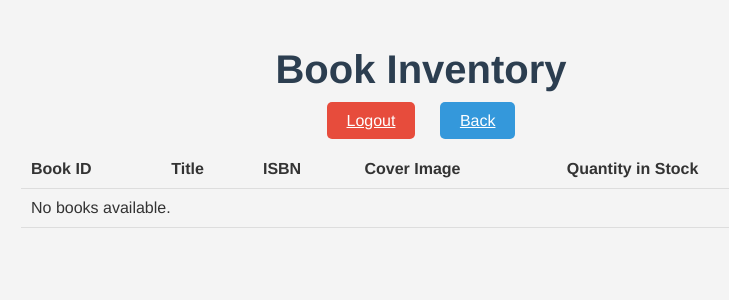
After one commit to AAI-Akid/INF2003-Team-49, a Flask app: page /admin/inventory in a window 1280 px wide. The commit adds this page. Shown: the top 300 px of the page, without its empty margins (219-948 px from the left). Run offline with Flask 3, Linux system fonts and the light colour scheme; the visitor is signed in with stand-in values (Sample User, id 1); data that the repository does not hold is empty.

Commit message:
admin inventory and flash messages

```diff
--- a/app.py
+++ b/app.py
@@ -16,7 +16,7 @@ def get_db_connection():
     return mysql.connector.connect(
         host='localhost',
         user='root',  # Your MySQL username
-        password='Strikefreedom27!',  # Your MySQL password
+        password='',  # Your MySQL password
         database='bookstore',
         port=3306  # default is 3306
     )
@@ -203,6 +203,9 @@ def allowed_file(filename):
 
 @app.route('/admin/orders')
 def admin_view_orders():
+    if 'user_id' not in session or session.get('role') != 'admin':
+        return redirect(url_for('login_page'))  # Redirect if not admin
+
     conn = get_db_connection()
     cursor = conn.cursor(dictionary=True)
 
@@ -241,6 +244,28 @@ def admin_view_orders():
     # Convert orders dictionary to a list for template rendering
     return render_template('view_orders.html', orders=orders.values())
 
+@app.route('/admin/inventory', methods=['GET'])
+def admin_inventory():
+    if 'user_id' not in session or session.get('role') != 'admin':
+        return redirect(url_for('login_page'))  # Redirect if not admin
+
+    conn = get_db_connection()
+    cursor = conn.cursor(dictionary=True)
+
+    # Fetch inventory data
+    cursor.execute('''
+    SELECT b.book_id, b.title, b.ISBN, b.cover_image, i.quantity_in_stock
+    FROM books b
+    JOIN inventory i ON b.book_id = i.book_id
+    ''')
+    books = cursor.fetchall()
+
+    cursor.close()
+    conn.close()
+
+    return render_template('admin_inventory.html', books=books)
+
+
 
 # ** CART FUNCTIONALITY **
 
@@ -253,32 +278,39 @@ def add_to_cart(book_id):
     cursor = conn.cursor()
 
     try:
-        # Insert the book into the cart_items table
-        cursor.execute("SELECT book_id, title, price, currency FROM books WHERE book_id = %s", (book_id,))
-        book = cursor.fetchone()
-        if book:
-            # Initialize the cart if it doesn't exist in the session
-            if 'cart' not in session:
-                session['cart'] = []
+        # Check if the book is in stock
+        cursor.execute("SELECT quantity_in_stock FROM inventory WHERE book_id = %s", (book_id,))
+        inventory = cursor.fetchone()
 
-            # Check if the book is already in the cart
-            cart = session['cart']
-            for item in cart:
-                if item['book_id'] == book_id:
-                    item['quantity'] += 1
-                    break
+        if inventory and inventory[0] > 0:
+            # Get the book details from the books table
+            cursor.execute("SELECT book_id, title, price, currency FROM books WHERE book_id = %s", (book_id,))
+            book = cursor.fetchone()
+            if book:
+                # Initialize the cart if it doesn't exist in the session
+                if 'cart' not in session:
+                    session['cart'] = []
+
+                # Check if the book is already in the cart
+                cart = session['cart']
+                for item in cart:
+                    if item['book_id'] == book_id:
+                        item['quantity'] += 1
+                        break
+                else:
+                    # Add the book to the cart
+                    cart.append({'book_id': book_id,
+                                 'title': book[1],
+                                 'price': book[2],
+                                 'currency': book[3],
+                                 'quantity': 1})
+
+                session['cart'] = cart  # Update the cart in the session
+                flash(f'{book[1]} added to cart successfully.')
             else:
-                # Add the book to cart
-                cart.append({'book_id': book_id,
-                             'title': book[1],
-                             'price': book[2],
-                             'currency': book[3],
-                             'quantity': 1})
-
-            session['cart'] = cart  # Update the cart in the session
-            flash(f'{book[1]} added to cart successfully.')
+                flash('Book not found.')
         else:
-            flash('Book not found.')
+            flash('This book is out of stock.')
 
     except mysql.connector.Error as err:
         print(f"Error: {err}")  # Print the error for debugging
@@ -287,8 +319,6 @@ def add_to_cart(book_id):
         conn.close()
 
     return redirect(url_for('dashboard'))  # Redirect back to dashboard after adding to cart
-
-
 
 @app.route('/cart')
 def view_cart():
@@ -520,24 +550,53 @@ def checkout():
     total_price = sum(Decimal(item['price']) * item['quantity'] for item in cart)
 
     if request.method == 'POST' and cart:
-        # Insert new order into the orders table
-        cursor.execute('INSERT INTO orders (user_id, order_date, status, total_price) VALUES (%s, NOW(), %s, %s)',
-                       (session['user_id'], 'Pending', total_price))
-        conn.commit()
-        order_id = cursor.lastrowid  # Get the ID of the last inserted order
+        try:
+            # Start a transaction
+            conn.start_transaction()
 
-        # Insert each item in the cart into the order_items table
-        for item in cart:
-            cursor.execute('INSERT INTO order_items (order_id, book_id, quantity, price_per_unit) VALUES (%s, %s, %s, %s)',
-                           (order_id, item['book_id'], item['quantity'], item['price']))
+            # Check inventory for each item in the cart
+            for item in cart:
+                cursor.execute('SELECT quantity_in_stock FROM inventory WHERE book_id = %s', (item['book_id'],))
+                stock = cursor.fetchone()
+
+                if not stock or stock['quantity_in_stock'] < item['quantity']:
+                    flash(f"Not enough stock for {item['title']}. Available stock: {stock['quantity_in_stock'] if stock else 0}", "error")
+                    return redirect(url_for('checkout'))  # Redirect back to checkout page
+
+            # Insert new order into the orders table
+            cursor.execute('INSERT INTO orders (user_id, order_date, status, total_price) VALUES (%s, NOW(), %s, %s)',
+                           (session['user_id'], 'Pending', total_price))
+            conn.commit()
+            order_id = cursor.lastrowid  # Get the ID of the last inserted order
+
+            # Insert each item in the cart into the order_items table and update stock quantity
+            for item in cart:
+                cursor.execute('INSERT INTO order_items (order_id, book_id, quantity, price_per_unit) VALUES (%s, %s, %s, %s)',
+                               (order_id, item['book_id'], item['quantity'], item['price']))
+
+                # Update inventory: subtract the purchased quantity from the stock
+                cursor.execute('UPDATE inventory SET quantity_in_stock = quantity_in_stock - %s WHERE book_id = %s',
+                               (item['quantity'], item['book_id']))
+
+            # Commit the transaction
             conn.commit()
 
-        # Clear the cart after successful checkout
-        session.pop('cart', None)
-        flash('Checkout successful! Your order has been placed.')
-        return redirect(url_for('dashboard'))
+            # Clear the cart after successful checkout
+            session.pop('cart', None)
+            flash('Checkout successful! Your order has been placed.', 'success')
+            return redirect(url_for('dashboard'))
+
+        except mysql.connector.Error as err:
+            # Rollback the transaction if any error occurs
+            conn.rollback()
+            flash('An error occurred during checkout. Please try again later.', 'error')
+            print(f"Error: {err}")  # Print the error for debugging
+        finally:
+            cursor.close()
+            conn.close()
 
     return render_template('checkout.html', cart_items=cart, total_price=total_price)
+
 
 
 @app.route('/remove_item', methods=['POST'])
--- a/templates/admin.html
+++ b/templates/admin.html
@@ -207,6 +207,7 @@
         <h1>Admin Dashboard</h1>
         <div class="header-buttons">
         <a href="/admin/orders">View Orders</a>
+        <a href="/admin/inventory">View Inventory</a>
         <a href="/logout">Logout</a>
         </div>
     </header>
--- /dev/null
+++ b/templates/admin_inventory.html
@@ -0,0 +1,107 @@
+<!DOCTYPE html>
+<html lang="en">
+<head>
+    <meta charset="UTF-8">
+    <meta name="viewport" content="width=device-width, initial-scale=1.0">
+    <title>Admin Inventory</title>
+    <link rel="stylesheet" href="/static/styles.css">
+    <style>
+        body {
+            background-color: #f4f4f4; /* Light gray background */
+            font-family: 'Helvetica Neue', 'Arial', sans-serif; /* Consistent font */
+            color: #333; /* Dark text */
+            padding: 20px; /* Padding around the body */
+        }
+
+        h1 {
+            font-size: 2.5em;
+            color: #2c3e50; /* Darker color for contrast */
+            margin-bottom: 20px; /* Space below heading */
+            text-align: center; /* Center the heading */
+        }
+
+        table {
+            width: 100%; /* Full width for table */
+            max-width: 800px; /* Max width for table */
+            margin: 20px auto; /* Center table with margin */
+            border-collapse: collapse; /* Collapse borders */
+        }
+
+        th, td {
+            padding: 10px; /* Padding for cells */
+            text-align: left; /* Left align text */
+            border-bottom: 1px solid #ddd; /* Bottom border for cells */
+        }
+
+        img {
+            max-width: 100px; /* Limit image width */
+            max-height: 150px; /* Limit image height */
+        }
+
+        /* Button styles */
+        .nav-button {
+            padding: 10px 20px; /* Padding for buttons */
+            margin: 10px; /* Space between buttons */
+            border: none; /* No border */
+            border-radius: 5px; /* Rounded corners */
+            cursor: pointer; /* Pointer on hover */
+            font-size: 1em; /* Font size */
+            transition: background-color 0.3s; /* Smooth transition for hover effect */
+        }
+
+        .logout-button {
+            background-color: #e74c3c; /* Red background for logout */
+            color: white; /* White text */
+        }
+
+        .logout-button:hover {
+            background-color: #c0392b; /* Darker red on hover */
+        }
+
+        .back-button {
+            background-color: #3498db; /* Blue background for back */
+            color: white; /* White text */
+        }
+
+        .back-button:hover {
+            background-color: #2980b9; /* Darker blue on hover */
+        }
+    </style>
+</head>
+<body>
+    <h1>Book Inventory</h1>
+
+    <!-- Navigation Buttons -->
+    <div style="text-align: center;">
+        <a href="{{ url_for('logout') }}" class="nav-button logout-button">Logout</a>
+        <a href="{{ url_for('admin') }}" class="nav-button back-button">Back</a>
+    </div>
+
+    <table>
+        <thead>
+            <tr>
+                <th>Book ID</th>
+                <th>Title</th>
+                <th>ISBN</th>
+                <th>Cover Image</th>
+                <th>Quantity in Stock</th>
+            </tr>
+        </thead>
+        <tbody>
+            {% for book in books %}
+            <tr>
+                <td>{{ book.book_id }}</td>
+                <td>{{ book.title }}</td>  <!-- Fixed book.title here -->
+                <td>{{ book.ISBN }}</td>
+                <td><img src="{{ url_for('static', filename='images/books/' + book.cover_image) }}" alt="{{ book.title }} cover"></td>
+                <td>{{ book.quantity_in_stock }}</td>
+            </tr>
+            {% else %}
+            <tr>
+                <td colspan="5">No books available.</td>
+            </tr>
+            {% endfor %}
+        </tbody>
+    </table>
+</body>
+</html>
```
Also changed, not shown: templates/checkout.html (+28 -0 lines), templates/dashboard.html (+62 -39 lines).
